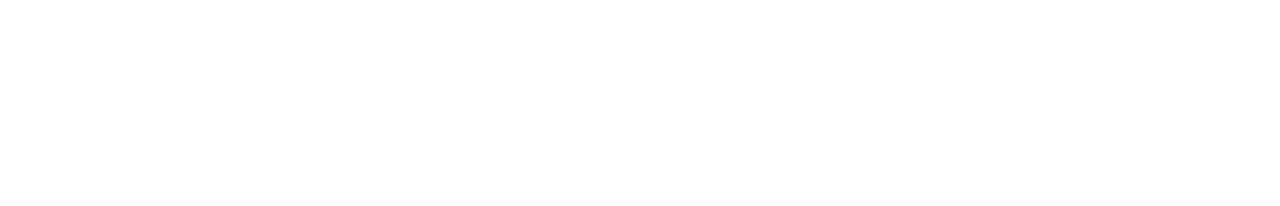
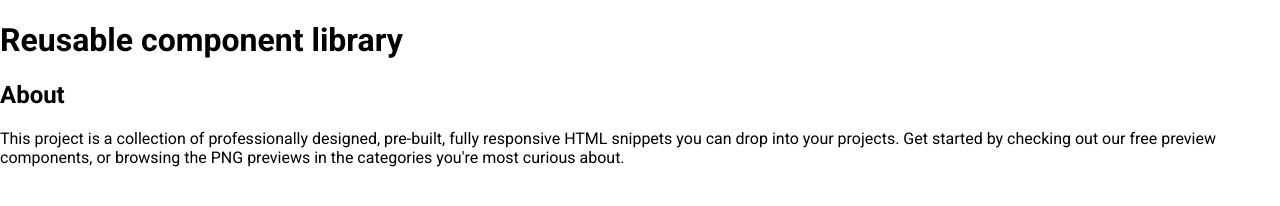
Before and after one commit to js-tasks-ru/htmlcss-20220120_alexander-ts, a website: page index.html in a window 1280 px wide. Drawn offline with nearby package versions, Linux system fonts and the light colour scheme.

Commit message:
add main layout

```diff
--- a/assets/css/main.css
+++ b/assets/css/main.css
@@ -1,4 +1,4 @@
-@import 'assets/css/normalize.css';
+/*@import 'assets/css/normalize.css';*/
 @import '../fonts/fonts.css';
 
 :root {
--- a/assets/fonts/fonts.css
+++ b/assets/fonts/fonts.css
@@ -1,2 +1,2 @@
 @import url('https://fonts.googleapis.com/css2?family=Roboto:ital,wght@0,100;0,300;0,400;0,500;0,700;0,900;1,100;1,300;1,400;1,500;1,700;1,900&display=swap');
-@import url('https://fonts.googleapis.com/css2?family=Inter&family=Roboto:wght@100&display=swap');
+@import url('https://fonts.googleapis.com/css2?family=Inter:wght@400;500&family=Roboto:wght@100&display=swap');
--- a/index.html
+++ b/index.html
@@ -1,10 +1,38 @@
 <!DOCTYPE html>
 <!-- Главная страница -->
 <html lang="ru">
-    <head>
-        <link rel="stylesheet" href="./assets/css/main.css">
-    </head>
-    <body>
+<head>
+    <link rel="stylesheet" href="./assets/css/main.css">
+    <link rel="stylesheet" href="components/page/page.css">
+    <link rel="stylesheet" href="components/header/header.css">
+    <link rel="stylesheet" href="components/footer/footer.css">
+    <title>learn js</title>
+    <style>
+        html, body {
+            height: 100%;
+            margin: 0;
+        }
 
+        .main {
+            background: #F9FAFC;
+        }
+    </style>
+</head>
+    <body class="page-wrapper">
+        <header class="header">
+            <div class="container">
+                <h1 class="header__title">Reusable component library</h1>
+            </div>
+        </header>
+        <main class="main flex-grow-1"></main>
+        <footer class="footer">
+            <div class="container">
+                <h2 class="footer__title">About</h2>
+                <div class="footer__description">This project is a collection of professionally designed, pre-built, fully
+                    responsive HTML snippets you can drop into your projects. Get started by checking out our free preview
+                    components, or browsing the PNG previews in the categories you're most curious about.
+                </div>
+            </div>
+        </footer>
     </body>
 </html>
```
